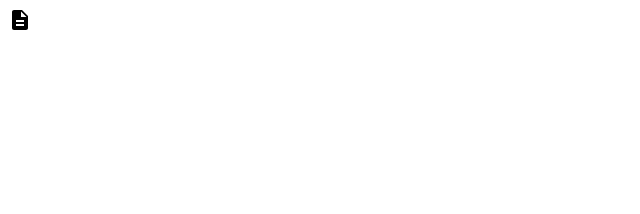
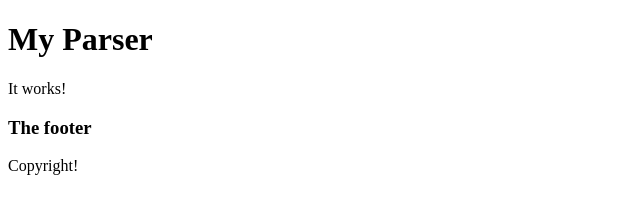
Before and after one commit to MaartenGDev/html-parser, a plain HTML site: page input.html in a window 1280 px wide. Shown: the whole page, without its empty margins (0-640 px from the left). Drawn offline with Linux system fonts and the light colour scheme.

```diff
--- a/editor.js
+++ b/editor.js
@@ -44,5 +44,6 @@
 };
 
 const setHtmlFieldContent = content => {
+    console.log(content);
     htmlField.innerHTML = content;
 };
--- a/htmlParser.js
+++ b/htmlParser.js
@@ -14,7 +14,7 @@
     }, {});
 };
 
-const parser = nodes => {
+const htmlParser = nodes => {
     return [...nodes].map(node => {
         const isContainer = node.children.length > 0 && !isTextNode(node.children[0]);
 
@@ -35,4 +35,4 @@
     });
 };
 
-console.log(JSON.stringify(parser(root.children), null, 2));
+console.log(JSON.stringify(htmlParser(root.children), null, 2));
--- a/input.html
+++ b/input.html
@@ -5,11 +5,14 @@
     <title>Title</title>
 </head>
 <body class="app">
-<svg fill="#000000" height="24" viewBox="0 0 24 24" width="24" xmlns="http://www.w3.org/2000/svg">
-    <path d="M0 0h24v24H0z" fill="none"></path>
-    <path d="M14 2H6c-1.1 0-1.99.9-1.99 2L4 20c0 1.1.89 2 1.99 2H18c1.1 0 2-.9 2-2V8l-6-6zm2 16H8v-2h8v2zm0-4H8v-2h8v2zm-3-5V3.5L18.5 9H13z"></path>
-</svg>
 
+<h1>My Parser</h1>
+<p>It works!</p>
+
+<footer>
+    <h3>The footer</h3>
+    <p>Copyright!</p>
+</footer>
 <script src="htmlParser.js"></script>
 </body>
 </html>
```
Also changed, not shown: LICENSE.md (added), README.md (added).
